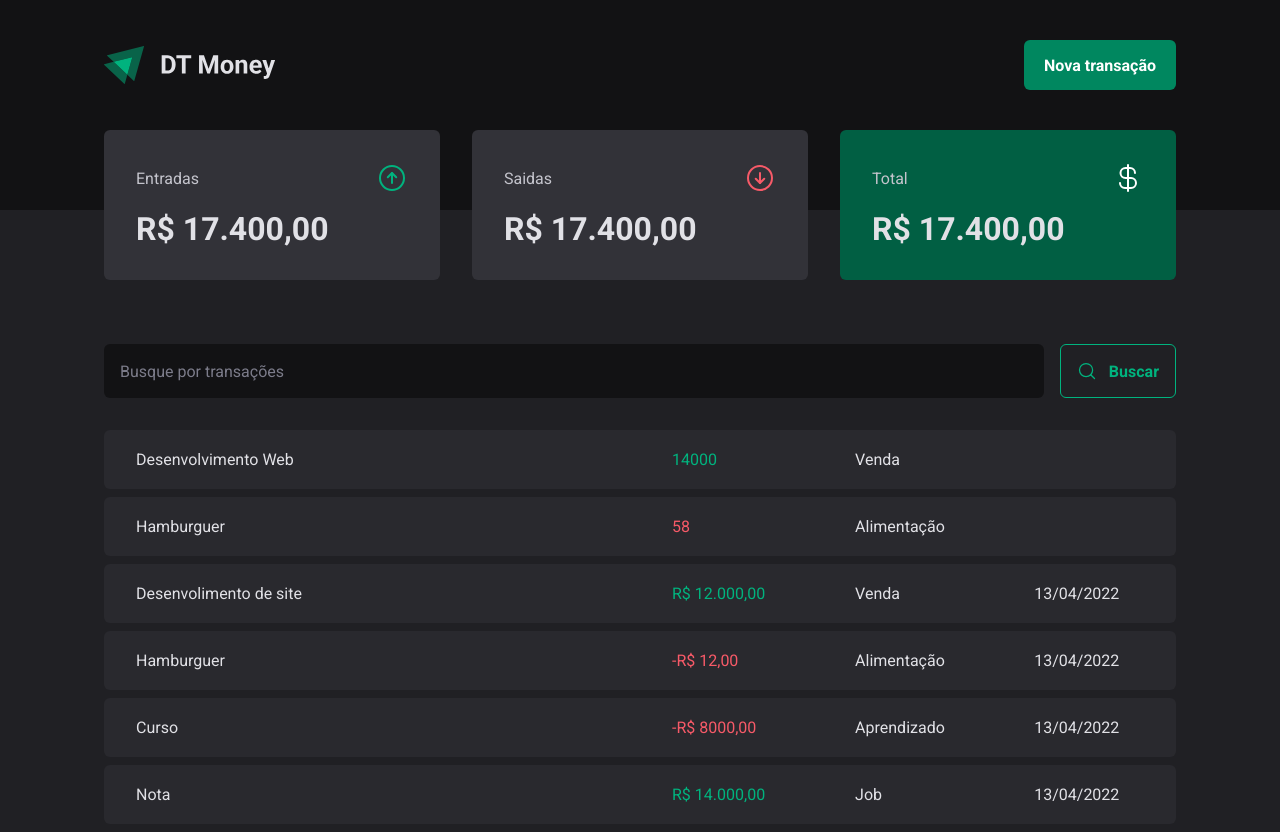
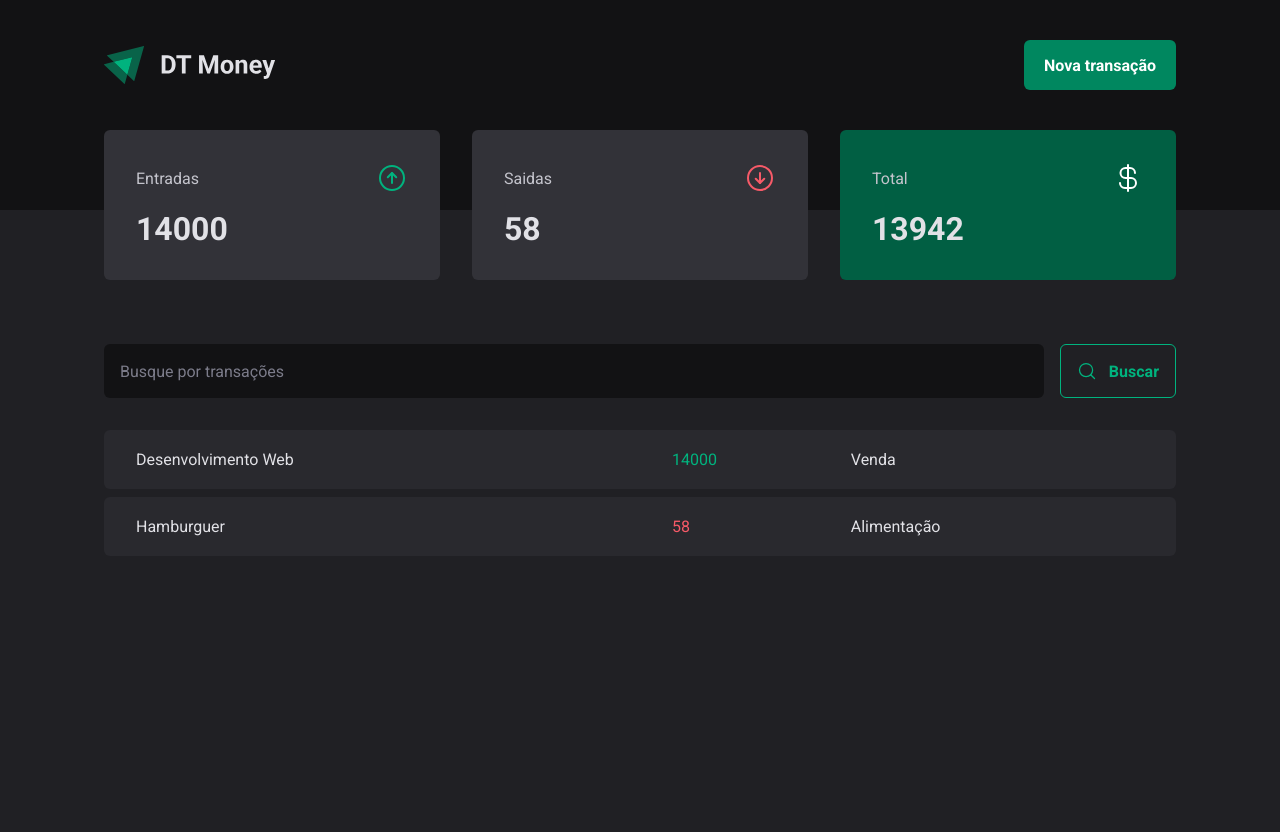
Before and after one commit to WEBGITbruno-ferreira/Desafio02-Ignite2023, a React (Vite) app in the folder 03-dt-money/: page / in a window 1280 px wide. After the commit the page ends 800 px from the top, so only its background shows below. Built offline with nearby package versions, Linux system fonts and the light colour scheme; data requests are answered from the project's data file.

Commit message:
reducer summary

```diff
--- a/03-dt-money/src/App.tsx
+++ b/03-dt-money/src/App.tsx
@@ -1,5 +1,6 @@
 import { ThemeProvider } from "styled-components";
 import { Header } from "./components/Header";
+import { TransactionsProvider } from "./context/TransactionContext";
 import { Transactions } from "./pages/Transactions";
 import { GlobalStyle } from "./styles/global";
 import { defaultTheme } from "./styles/themes/default";
@@ -9,7 +10,10 @@
   return (
 
   <ThemeProvider theme={defaultTheme}>
-  <Transactions/>
+
+  <TransactionsProvider>
+    <Transactions/>
+  </TransactionsProvider>
 
   <GlobalStyle/>
   </ThemeProvider>
--- a/03-dt-money/src/components/Summary/index.tsx
+++ b/03-dt-money/src/components/Summary/index.tsx
@@ -1,8 +1,29 @@
 import { SummaryCard, SummaryContainer } from "./styles";
 
-import { ArrowCircleUp, ArrowCircleDown, CurrencyDollar } from  'phosphor-react'
+import { ArrowCircleUp, ArrowCircleDown, CurrencyDollar } from 'phosphor-react'
+import { TransactionsContext } from "../../context/TransactionContext";
+import { useContext } from "react";
 
 export function Summary() {
+
+
+  const { transactions } = useContext(TransactionsContext)
+
+  const summary = transactions.reduce(
+    (acc, transaction) => {
+
+      if (transaction.type === 'income') {
+        acc.income += transaction.price
+        acc.total += transaction.price
+      } else {
+        acc.outcome += transaction.price
+        acc.total -= transaction.price
+      }
+
+      return acc
+
+    }, { income: 0, outcome: 0, total: 0 })
+
 
   return (
 
@@ -11,30 +32,30 @@
       <SummaryCard>
         <header>
           <span>Entradas</span>
-        <ArrowCircleUp size={32} color="#00b37e"/>
+          <ArrowCircleUp size={32} color="#00b37e" />
         </header>
 
-      <strong>R$ 17.400,00 </strong>
+        <strong>{summary.income} </strong>
       </SummaryCard>
 
 
       <SummaryCard>
         <header>
           <span>Saidas</span>
-        <ArrowCircleDown size={32} color="#f75a68"/>
+          <ArrowCircleDown size={32} color="#f75a68" />
         </header>
 
-      <strong>R$ 17.400,00 </strong>
+        <strong>{summary.outcome} </strong>
       </SummaryCard>
 
 
       <SummaryCard variant="green">
         <header>
           <span>Total</span>
-        <CurrencyDollar size={32} color="#fff"/>
+          <CurrencyDollar size={32} color="#fff" />
         </header>
 
-      <strong>R$ 17.400,00 </strong>
+        <strong>{summary.total} </strong>
       </SummaryCard>
     </SummaryContainer>
   )
--- a/03-dt-money/src/context/TransactionContext.tsx
+++ b/03-dt-money/src/context/TransactionContext.tsx
@@ -1 +1,55 @@
-import {create}
+import { createContext, ReactNode, useEffect, useState } from 'react'
+
+
+interface Transaction {
+  id: number;
+  description: string;
+  type: 'income' | 'outcome';
+  price: number;
+  category: string;
+  createAt: string;
+
+}
+
+
+
+interface TransactionContextType {
+  transactions: Transaction[];
+
+}
+
+
+export const TransactionsContext = createContext<TransactionContextType>({} as TransactionContextType);
+
+
+interface TransactionProviderProps {
+  children: ReactNode;
+}
+
+
+export function TransactionsProvider({ children }: TransactionProviderProps) {
+
+
+    const [transactions, setTransactions] = useState<Transaction[]>([]);
+    async function loadTransactions() {
+
+       await fetch('http://localhost:3335/transactions')
+          .then(response => response.json())
+          .then(data => setTransactions(data))
+
+
+    }
+
+    useEffect(() => {
+       loadTransactions()
+
+
+    }, []);
+
+  return (
+
+    <TransactionsContext.Provider value={{ transactions }}>
+      {children}
+    </TransactionsContext.Provider>
+  )
+}
--- a/03-dt-money/src/pages/Transactions/index.tsx
+++ b/03-dt-money/src/pages/Transactions/index.tsx
@@ -1,37 +1,15 @@
-import { useEffect, useState } from "react";
+import { useContext, useEffect, useState } from "react";
 import { Header } from "../../components/Header";
 import { SearchForm } from "../../components/SearchForm";
 import { Summary } from "../../components/Summary";
+import { TransactionsContext } from "../../context/TransactionContext";
 import { PriceHighLight, TransactionsContainer, TransactionsTable } from "./style";
 
-interface Transaction {
-   id: number;
-   description:string;
-   type: 'income' | 'outcome';
-   price: number;
-   category: string;
-   createAt: string;
-
-}
 
 
 export function Transactions() {
 
-   const [transactions, setTransactions] = useState<Transaction[]>([]);
-   async function loadTransactions() {
-
-      await fetch('http://localhost:3335/transactions')
-         .then(response => response.json())
-         .then(data => setTransactions(data))
-
-
-   }
-
-   useEffect(() => {
-      loadTransactions()
-
-
-   }, []);
+   const {transactions} = useContext(TransactionsContext)
 
    return (<div>
 
@@ -58,33 +36,6 @@
                   )
                } )}
 
-               <tr>
-                  <td width="50%"> Desenvolimento de site</td>
-                  <td ><PriceHighLight variant='income'> R$ 12.000,00 </PriceHighLight></td>
-                  <td > Venda</td>
-                  <td > 13/04/2022</td>
-               </tr>
-
-               <tr>
-                  <td width="50%"> Hamburguer</td>
-                  <td ><PriceHighLight variant='outcome'>  -R$ 12,00 </PriceHighLight> </td>
-                  <td > Alimentação</td>
-                  <td > 13/04/2022</td>
-               </tr>
-
-               <tr>
-                  <td width="50%"> Curso</td>
-                  <td ><PriceHighLight variant='outcome'>  -R$ 8000,00 </PriceHighLight></td>
-                  <td > Aprendizado</td>
-                  <td > 13/04/2022</td>
-               </tr>
-
-               <tr>
-                  <td width="50%"> Nota</td>
-                  <td > <PriceHighLight variant='income'> R$ 14.000,00 </PriceHighLight></td>
-                  <td > Job</td>
-                  <td > 13/04/2022</td>
-               </tr>
             </tbody>
          </TransactionsTable>
 
```
Lines whose indentation alone changed are shown as unchanged.
